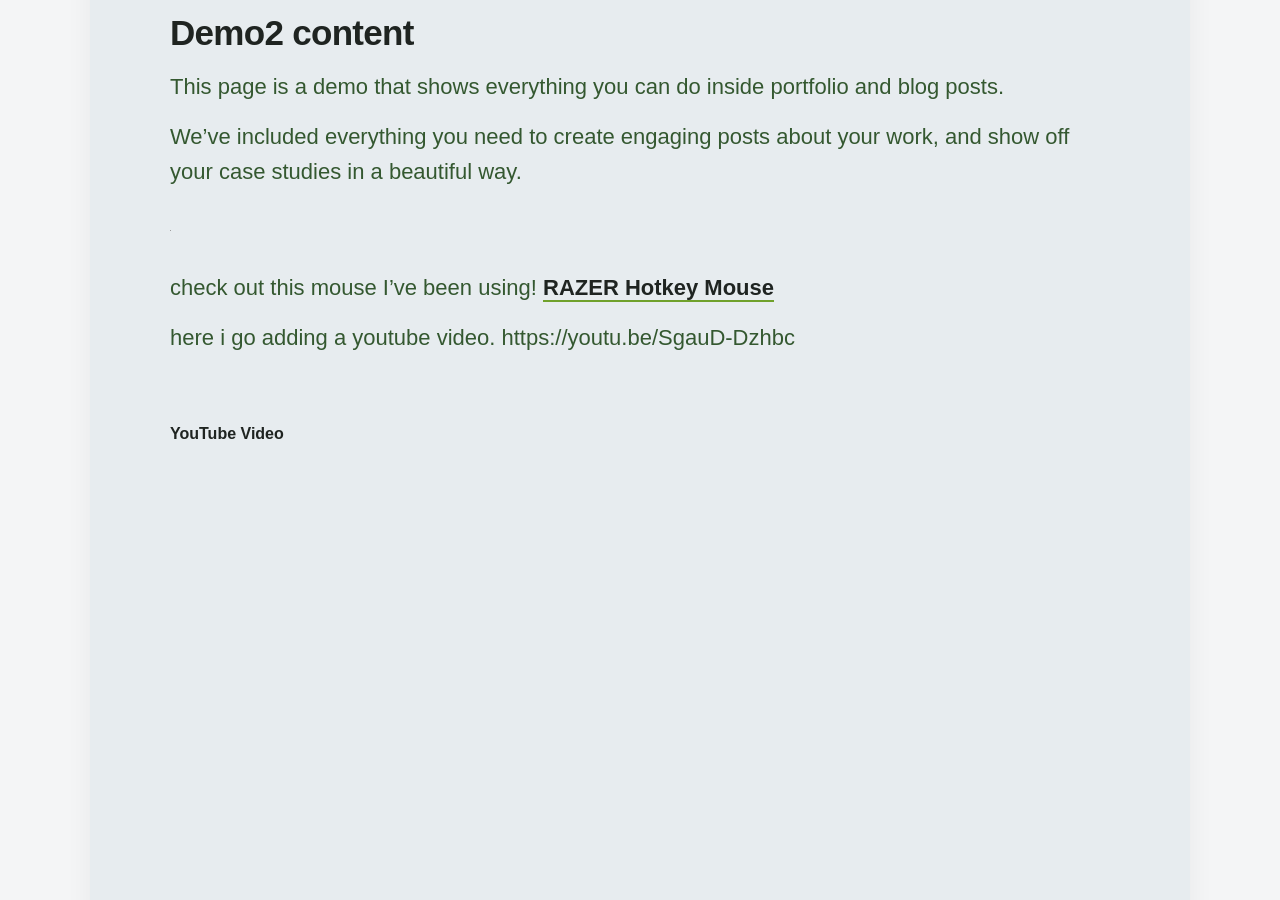
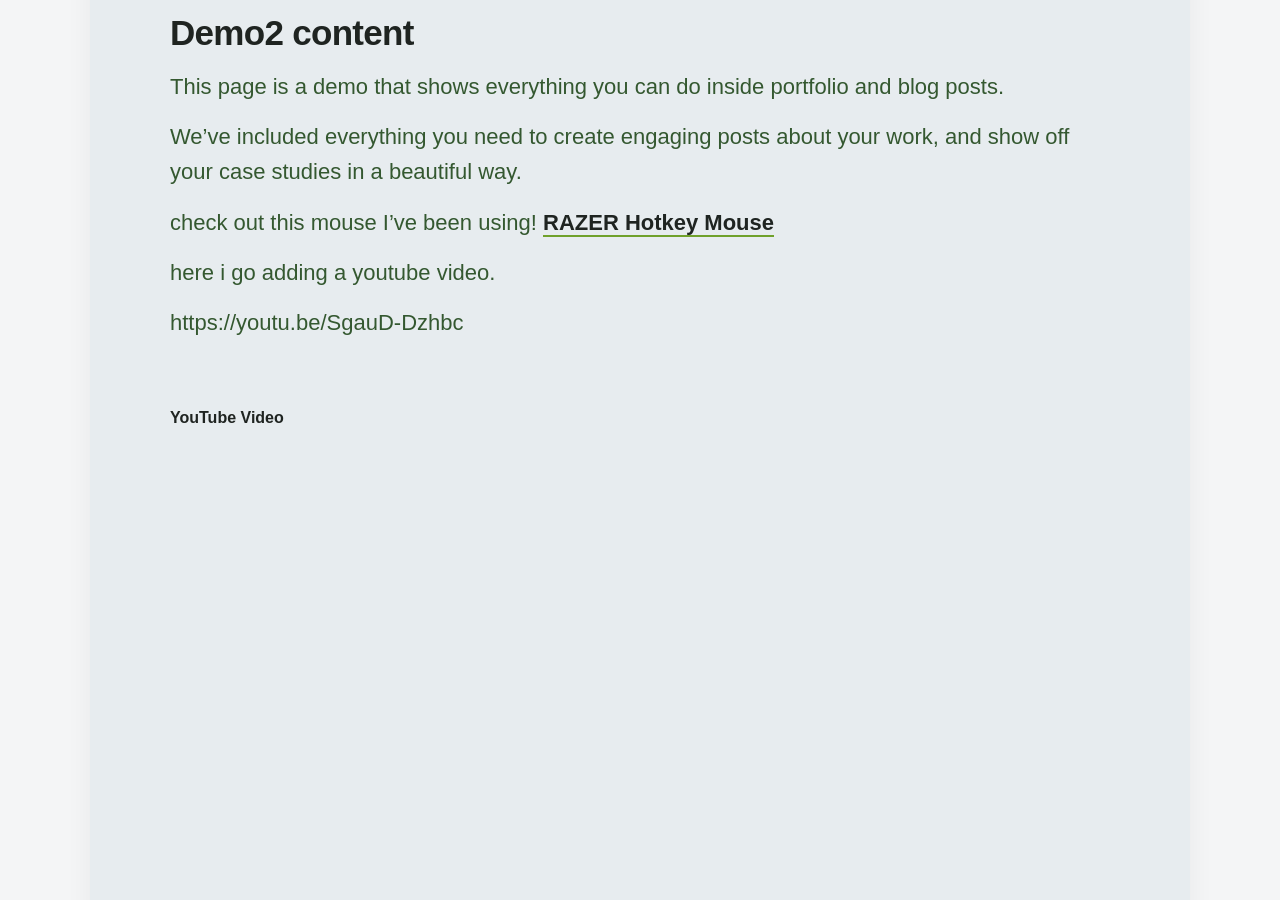
Before and after one commit to halfd0rk/halfd0rk.github.io, a Jekyll site: the page built from _posts/2023-07-18-demo-2.md, in a window 1280 px wide and 900 px high, scrolled down 1159 px. Built offline with Jekyll 4.4.1, drawn with Linux system fonts in a browser that asks for light colours; nearby versions of some CDN libraries; some web fonts are replaced.

```diff
--- a/_posts/2023-07-18-demo-2.md
+++ b/_posts/2023-07-18-demo-2.md
@@ -13,16 +13,15 @@
 
 We've included everything you need to create engaging posts about your work, and show off your case studies in a beautiful way.
 
-<a href="https://www.amazon.com/Art-Business-Online-Writing-Capturing-ebook/dp/B08GZK274F?keywords=online+business+writing&qid=1689707531&sr=8-3&linkCode=li2&tag=halfd0rk-20&linkId=bf4c0c9500a07ad40c644e3603138b1b&language=en_US&ref_=as_li_ss_il" target="_blank"><img border="0" src="//ws-na.amazon-adsystem.com/widgets/q?_encoding=UTF8&ASIN=B08GZK274F&Format=_SL160_&ID=AsinImage&MarketPlace=US&ServiceVersion=20070822&WS=1&tag=halfd0rk-20&language=en_US" ></a><img src="https://ir-na.amazon-adsystem.com/e/ir?t=halfd0rk-20&language=en_US&l=li2&o=1&a=B08GZK274F" width="1" height="1" border="0" alt="" style="border:none !important; margin:0px !important;" />
-
 check out this mouse I've been using! <a target="_blank" href="https://www.amazon.com/gp/product/B0BGJT87N2/?&_encoding=UTF8&tag=halfd0rk-20&linkCode=ur2&linkId=ff5ca9430dbbd176c8094deb67536d86&camp=1789&creative=9325">RAZER Hotkey Mouse</a>
 
 here i go adding a youtube video.
+
 https://youtu.be/SgauD-Dzhbc
 {% youtube SgauD-Dzhbc 480 360 %}
 
 here's the book i've been going page by page, it's been a real learning experience.
-<iframe sandbox="allow-popups allow-scripts allow-modals allow-forms allow-same-origin" style="width:120px;height:240px;" marginwidth="0" marginheight="0" scrolling="no" frameborder="0" src="//ws-na.amazon-adsystem.com/widgets/q?ServiceVersion=20070822&OneJS=1&Operation=GetAdHtml&MarketPlace=US&source=ss&ref=as_ss_li_til&ad_type=product_link&tracking_id=halfd0rk-20&language=en_US&marketplace=amazon&region=US&placement=1803236914&asins=1803236914&linkId=c838193d13a19ee9a304b1e2838f4c37&show_border=true&link_opens_in_new_window=true"></iframe>
+<iframe sandbox="allow-popups allow-scripts allow-modals allow-forms allow-same-origin" width="120" height="240" marginwidth="0" marginheight="0" scrolling="no" frameborder="0" src="//ws-na.amazon-adsystem.com/widgets/q?ServiceVersion=20070822&OneJS=1&Operation=GetAdHtml&MarketPlace=US&source=ss&ref=as_ss_li_til&ad_type=product_link&tracking_id=halfd0rk-20&language=en_US&marketplace=amazon&region=US&placement=1803236914&asins=1803236914&linkId=c838193d13a19ee9a304b1e2838f4c37&show_border=true&link_opens_in_new_window=true"></iframe>
 
 **Obviously,** we’ve styled up *all the basic* text formatting options [available in markdown](https://github.com/adam-p/markdown-here/wiki/Markdown-Cheatsheet).
 
```
